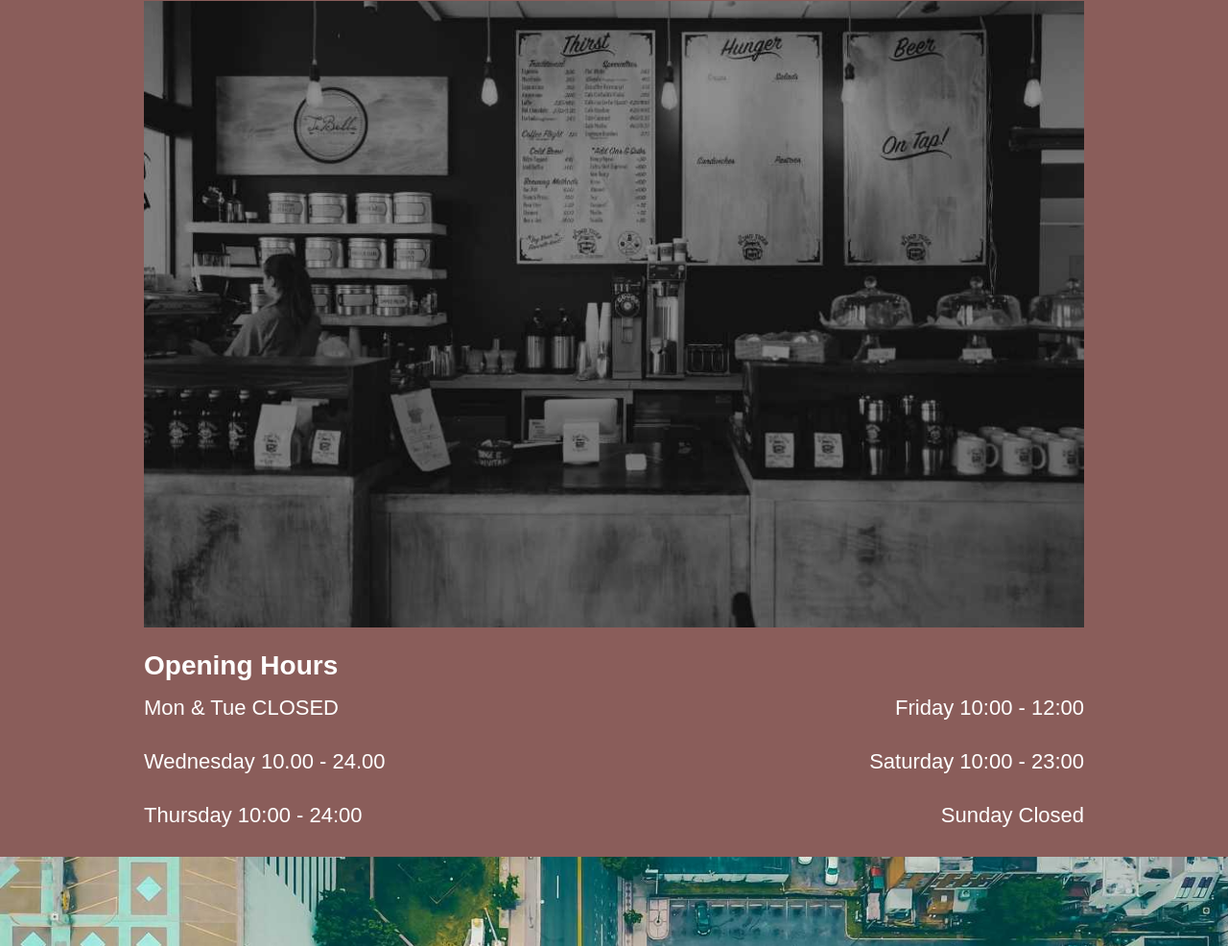
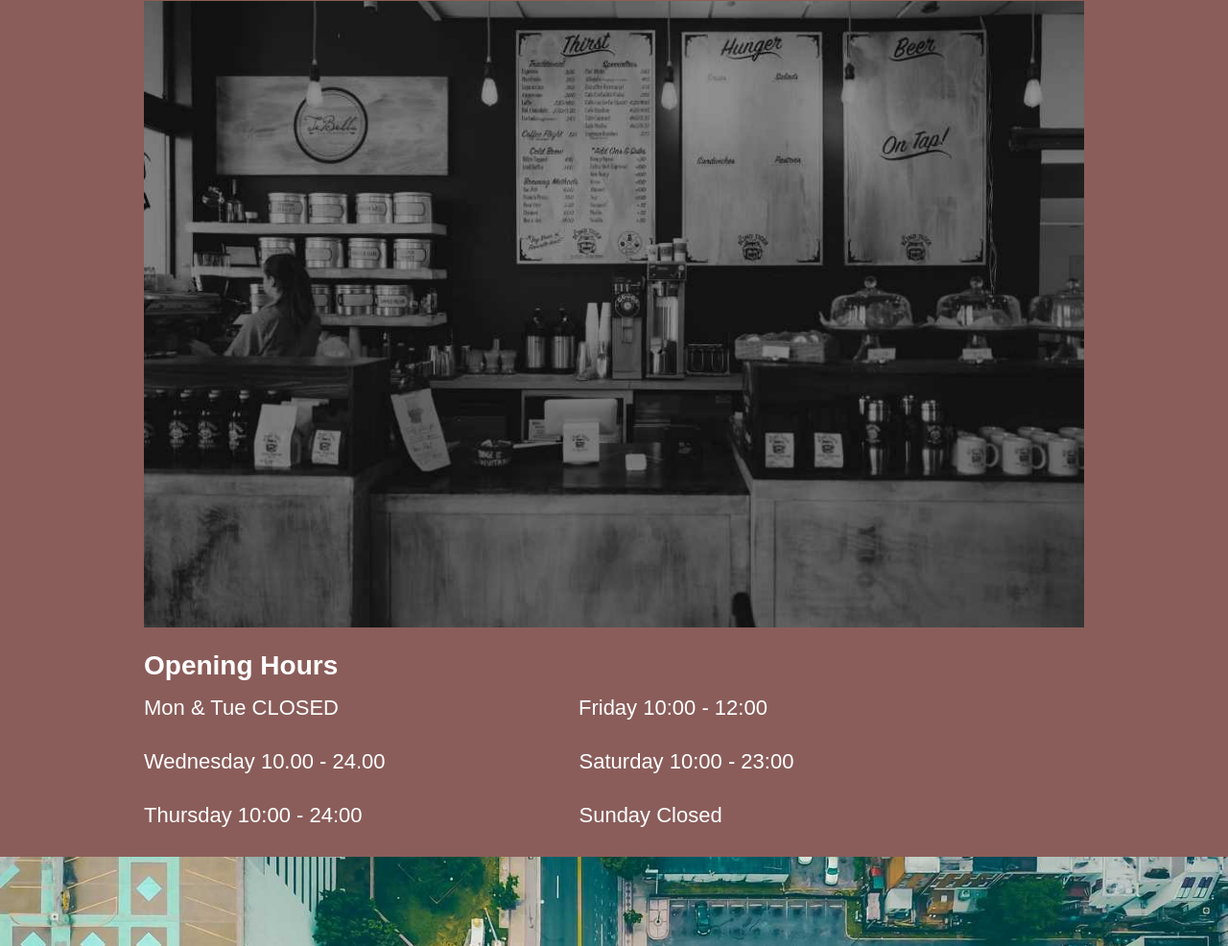
Before and after one commit to kumar-stack/demo_project2, a website: page index.html in a window 1280 px wide. Shown: the part 2443-3429 px from the top of the page at 96% size. Drawn offline with Linux system fonts and the light colour scheme.

Commit message:
paragraph alignment change

```diff
--- a/index.html
+++ b/index.html
@@ -111,15 +111,15 @@
         <h2>Opening Hours</h2>
         <div class="weekdays">
           <p>Mon & Tue CLOSED</p>
-          <p>Friday 10:00 - 12:00</p>
+          <p class="friday" >Friday 10:00 - 12:00</p>
         </div>
         <div class="weekdays">
           <p>Wednesday 10.00 - 24.00</p>
-          <p>Saturday 10:00 - 23:00</p>
+          <p class="saturday" >Saturday 10:00 - 23:00</p>
         </div>
         <div class="weekdays">
           <p>Thursday 10:00 - 24:00</p>
-          <p>Sunday Closed</p>
+          <p class="sunday" >Sunday Closed</p>
         </div>
       </div>
     </div>
--- a/scss/3-module/_card.scss
+++ b/scss/3-module/_card.scss
@@ -52,7 +52,7 @@
                 margin-left: 10px;
                 border-bottom: 1px solid gray;
                 padding-bottom: 25px;
-                opacity: 55%;
+                opacity: 40%;
                 font-size: 24px;
                 margin-bottom: 20px;
             }
@@ -104,10 +104,18 @@
             .weekdays{
                 display:flex;
                 flex-wrap: wrap;
-                justify-content: space-between;
                 p{
                     font-size: 22px;
                     padding: 15px 0;
+                }
+                .friday{
+                    padding-left: 250px;
+                }
+                .saturday{
+                    padding-left: 202px;
+                }
+                .sunday{
+                    padding-left: 226px;
                 }
             }
         }
```
Also changed, not shown: css/2-layouts/home.css.
